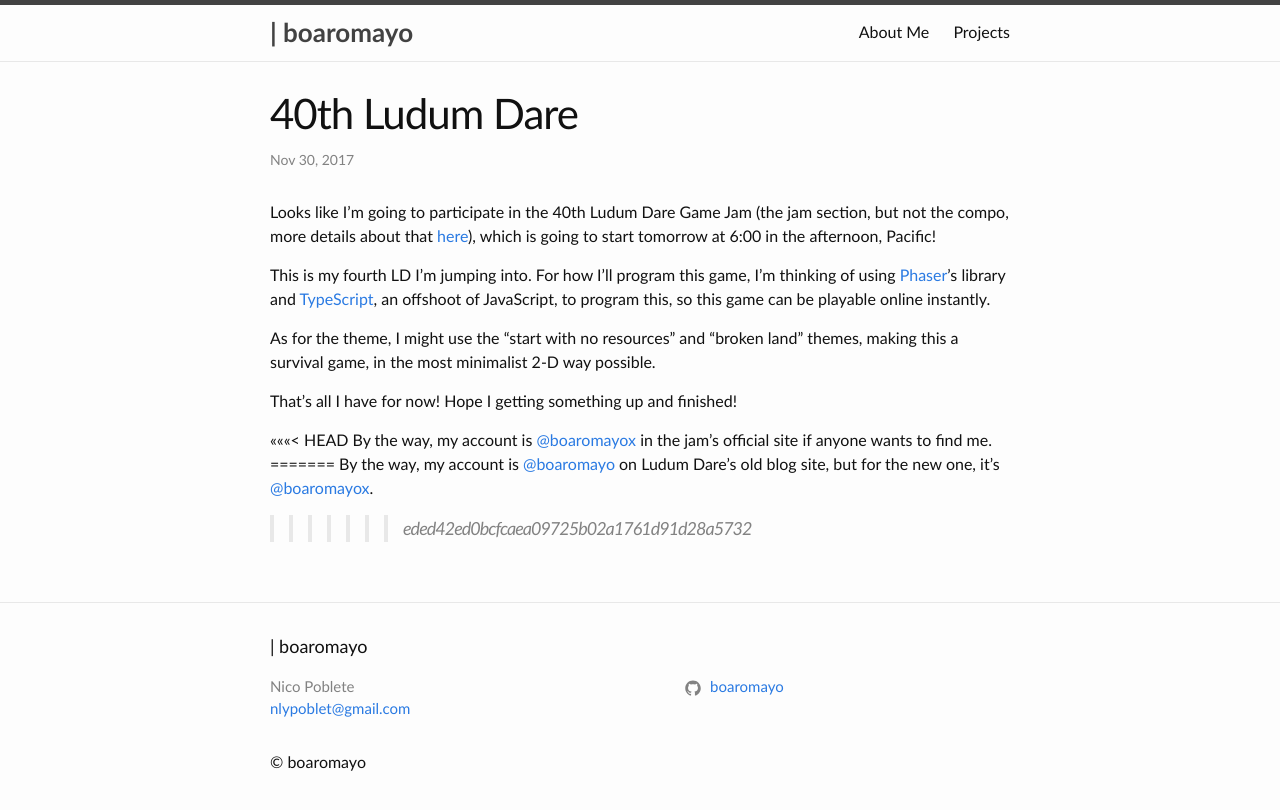
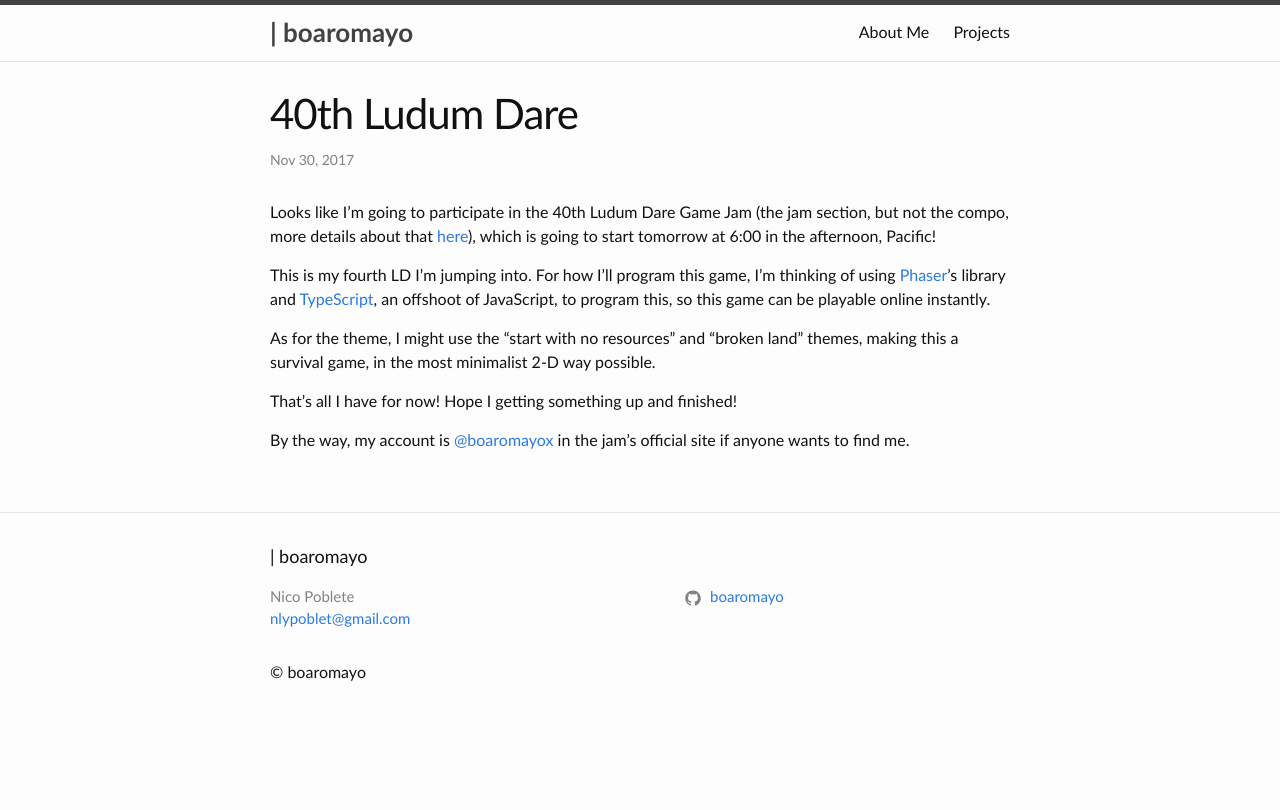
Before and after one commit to boaromayo/boaromayo.net-portfolio, a Jekyll site: the page built from _posts/2017-11-30-ludum-dare.md, in a window 1280 px wide. Shown: the top 810 px of the page. Built offline with Jekyll 4.4.1, drawn with Linux system fonts in a browser that asks for light colours.

Commit message:
Edited new post

```diff
--- a/_posts/2017-11-30-ludum-dare.md
+++ b/_posts/2017-11-30-ludum-dare.md
@@ -13,8 +13,4 @@ As for the theme, I might use the "start with no resources" and "broken land" th
 
 That's all I have for now! Hope I getting something up and finished!
 
-<<<<<<< HEAD
 By the way, my account is [@boaromayox](https://ldjam.com/users/boaromayox) in the jam's official site if anyone wants to find me.
-=======
-By the way, my account is [@boaromayo](https://ludumdare.com/compo/author/boaromayo) on Ludum Dare's old blog site, but for the new one, it's [@boaromayox](https://ldjam.com/users/boaromayox).
->>>>>>> eded42ed0bcfcaea09725b02a1761d91d28a5732
```
